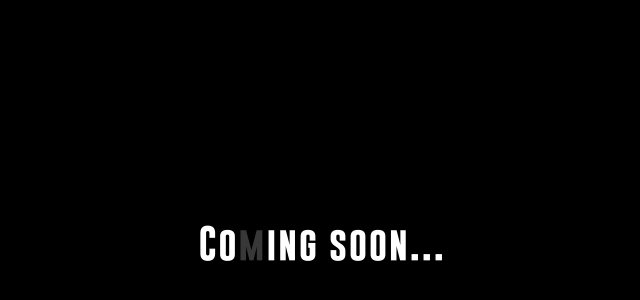
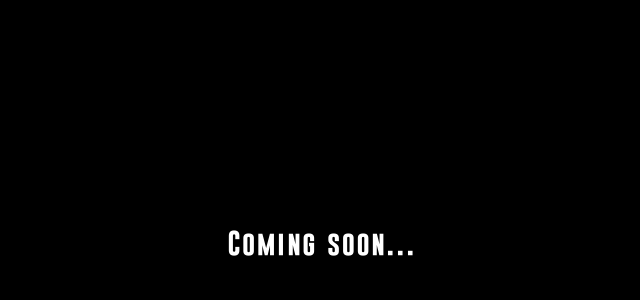
Before and after one commit to Ptrhnk/mcfumes.cz, a Next.js app: page / in a window 1280 px wide. Shown: the part 452-752 px from the top of the page, without its empty margins (318-958 px from the left). Built offline with nearby package versions, Linux system fonts and the light colour scheme.

Commit message:
favicon, improve styles

```diff
--- a/components/TitleBox/TitleBox.js
+++ b/components/TitleBox/TitleBox.js
@@ -9,12 +9,21 @@ const Title = styled.h1`
 `;
 const StyledTitleBox = styled.div`
   margin-top: 4rem;
+  @media (max-width: 900px) {
+    margin-top: 3.5rem;
+  }
+  @media (max-height: 500px) {
+    font-size: 2rem;
+  }
+  @media (max-width: 700px) {
+    font-size: 2.5rem;
+  }
 `;
 
 export const TitleBox = ({ text }) => {
   const [flipArr, setFlipArr] = useState(Array(text.length).fill(true));
 
-  useEffect(() => void setInterval(() => flash(), 180), []);
+  useEffect(() => void setInterval(() => flash(), 170), []);
 
   const flash = () => {
     const index = Math.floor(Math.random() * flipArr.length);
@@ -25,7 +34,7 @@ export const TitleBox = ({ text }) => {
         flipArr[index] = true;
         setFlipArr(flipArr.slice());
       }, Math.floor(Math.random() * 10 + 30));
-    }, Math.floor(Math.random() * 200 + 1500));
+    }, Math.floor(Math.random() * 400 + 1400));
   };
 
   return (
--- a/components/TitleLetter/TitleLetter.js
+++ b/components/TitleLetter/TitleLetter.js
@@ -8,6 +8,13 @@ const StyledLetter = styled(animated.h2)`
   font-size: 3.5rem;
   letter-spacing: 1.5px;
   transition: opacity 70ms;
+
+  @media (max-height: 900px) {
+    font-size: 2.5rem;
+  }
+  @media (max-height: 500px) {
+    font-size: 2rem;
+  }
 `;
 
 export const TitleLetter = ({ letter, isOn }) => {
--- a/pages/index.js
+++ b/pages/index.js
@@ -4,7 +4,7 @@ import styled from "styled-components";
 
 import { LogoBox, TitleBox } from "components";
 
-const Container = styled.div`
+const PageContainer = styled.div`
   position: fixed;
   height: 100vh;
   width: 100%;
@@ -15,10 +15,27 @@ const Container = styled.div`
   justify-content: center;
   align-items: center;
   padding: 3%;
+  @media (max-width: 900px) {
+    padding: 4%;
+    position: absolute;
+  }
+  @media (max-width: 700px) {
+    padding: 10%;
+  }
+`;
+const CenterContainer = styled.div`
+  display: flex;
+  justify-content: center;
+  align-items: center;
+  flex-direction: column;
+  max-height: 100%;
+  max-width: 100%;
+  height: 100rem;
+  /* border: 1px solid white; */
 `;
 export default function Home() {
   return (
-    <Container>
+    <PageContainer>
       <Head>
         <title>MC Fumes</title>
         <link rel="icon" href="/favicon.ico" />
@@ -27,8 +44,10 @@ export default function Home() {
         src={require("../public/img/defumezlogo.jpeg")}
         style={{ width: "350px" }}
       /> */}
-      <LogoBox image={require("../public/img/defumezlogo.jpeg")} />
-      <TitleBox text="Coming soon..." />
-    </Container>
+      <CenterContainer>
+        <LogoBox image={require("../public/img/defumezlogo.jpeg")} />
+        <TitleBox text="Coming soon..." />
+      </CenterContainer>
+    </PageContainer>
   );
 }
```
Also changed, not shown: components/LogoBox/LogoBox.js (+0 -8 lines), 1 other file (tests, documents, lock files or other folders).
